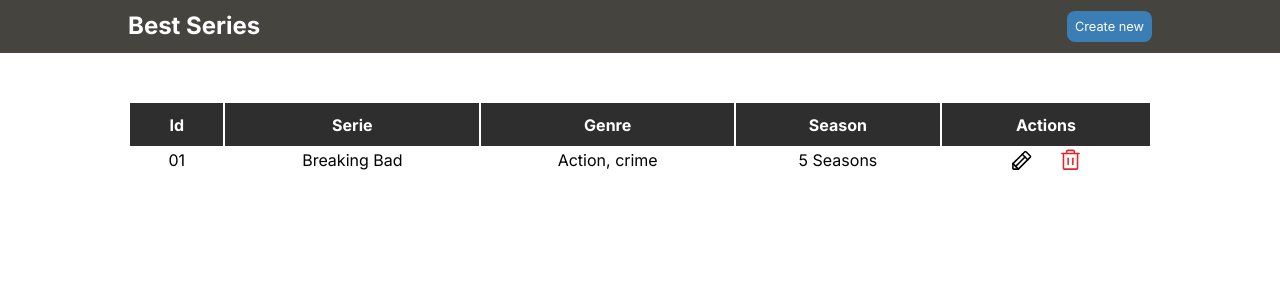
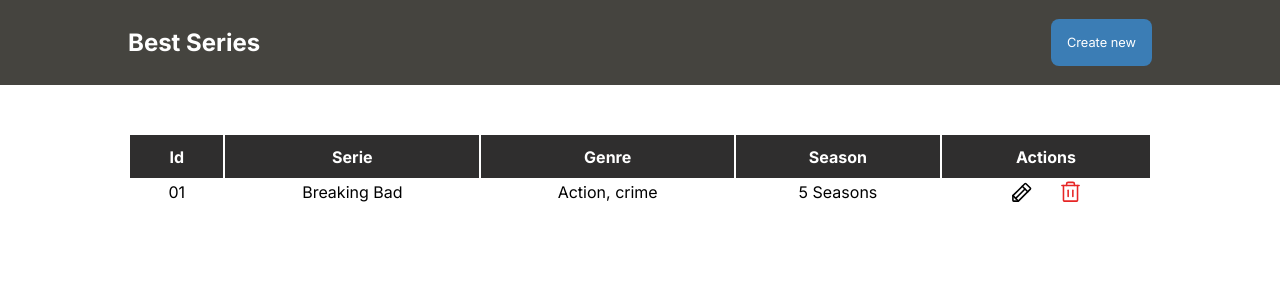
Before and after one commit to CarolMaiaP/best-series-app, a React (Vite) app: page / in a window 1280 px wide. Shown: the top 300 px of the page. Built offline with nearby package versions, Linux system fonts and the light colour scheme.

Commit message:
feat: Some header styles added

```diff
--- a/src/styles/header.scss
+++ b/src/styles/header.scss
@@ -1,8 +1,9 @@
 header {
   display: flex;
   justify-content: space-between;
+  align-items: center;
   background-color: #45443f;
-  padding: 0.7rem 8rem;
+  padding: 1.2rem 8rem;
 
   a {
     text-decoration: none;
@@ -18,6 +19,7 @@ header {
     color: #fff;
     cursor: pointer;
     transition: background-color 0.2s;
+    padding: 1rem;
 
     &:hover {
       background-color: #418bca;
```
